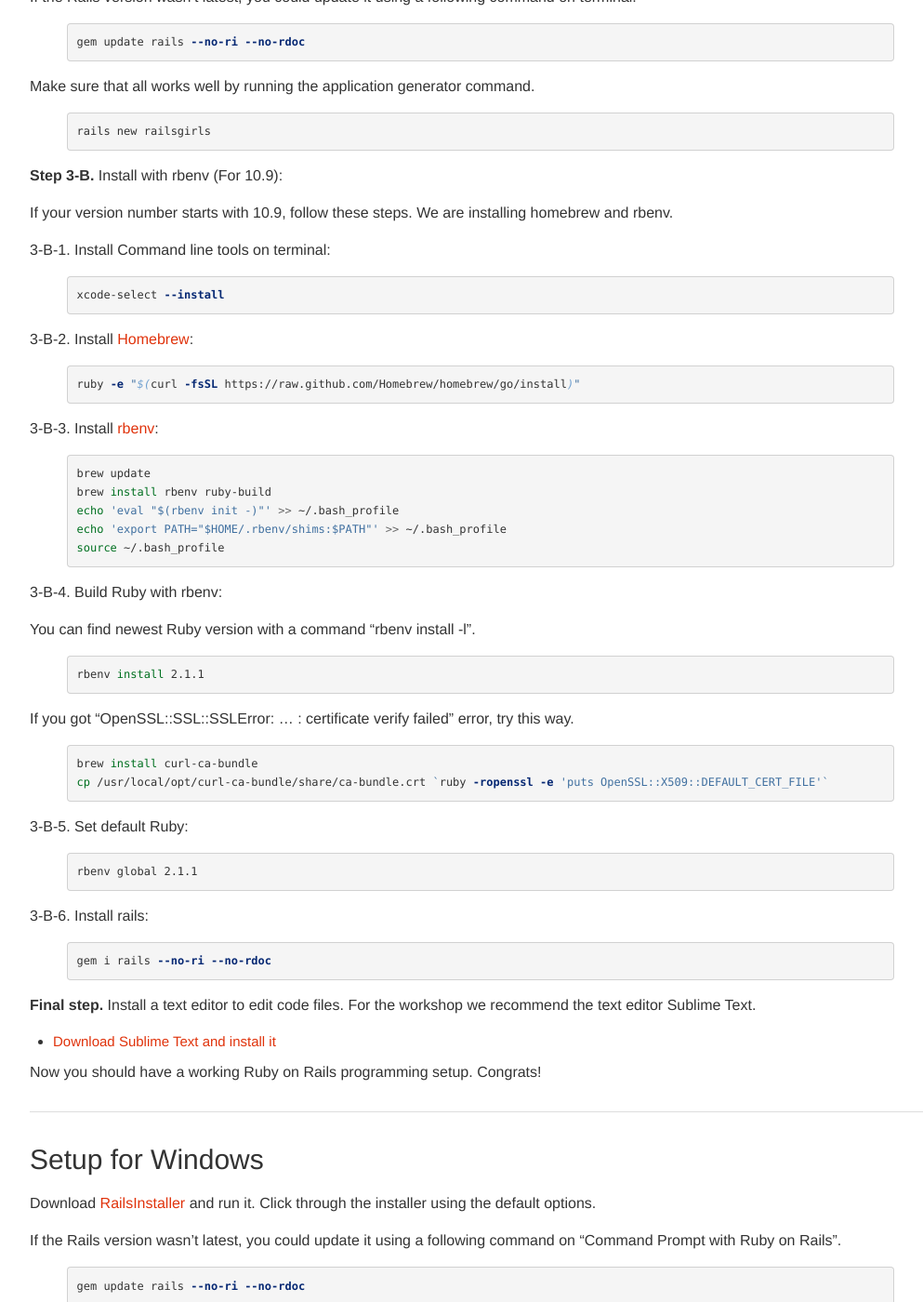
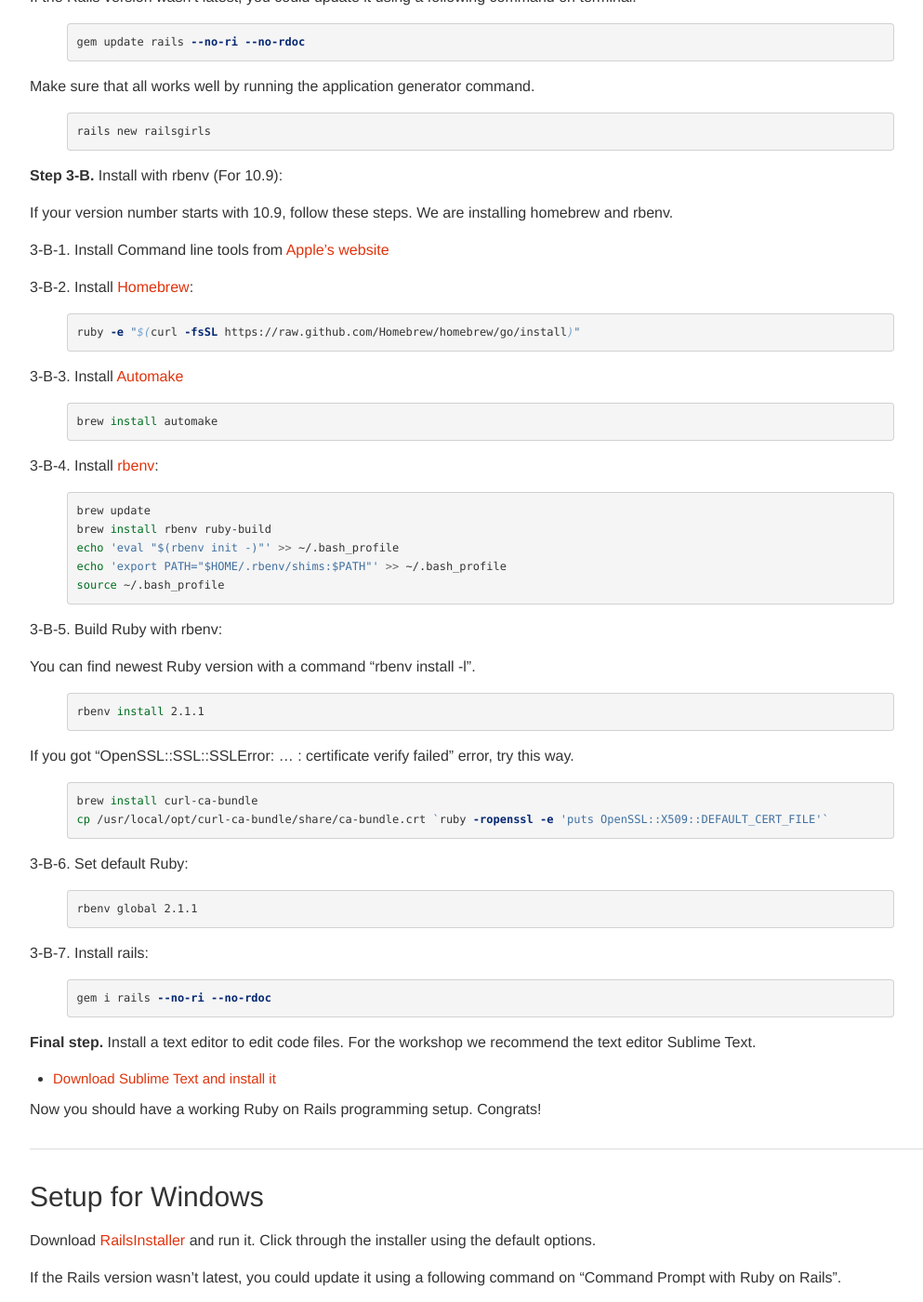
Before and after one commit to railsgirls/guides.railsgirls.com, a Jekyll site: the page built from _posts/2014-03-16-install.markdown, in a window 1280 px wide and 1400 px high, scrolled down 1707 px. Shown: the whole window at 93% size, without its empty margins (53-1046 px from the left). Built offline with Jekyll 4.4.1, drawn with Linux system fonts in a browser that asks for light colours; nearby versions of some CDN libraries.

Commit message:
updated installation documentation for OS X 10.9 and updated date for document

```diff
--- a/_posts/2013-05-02-install.markdown
+++ b/_posts/2014-03-16-install.markdown
@@ -52,11 +52,7 @@ rails new railsgirls
 
 If your version number starts with 10.9, follow these steps. We are installing homebrew and rbenv.
 
-3-B-1. Install Command line tools on terminal:
-
-{% highlight sh %}
-xcode-select --install
-{% endhighlight %}
+3-B-1. Install Command line tools from [Apple's website](https://developer.apple.com/downloads/index.action)
 
 3-B-2. Install [Homebrew](http://brew.sh/):
 
@@ -64,7 +60,13 @@ xcode-select --install
 ruby -e "$(curl -fsSL https://raw.github.com/Homebrew/homebrew/go/install)"
 {% endhighlight %}
 
-3-B-3. Install [rbenv](https://github.com/sstephenson/rbenv):
+3-B-3. Install [Automake](http://www.gnu.org/software/automake/)
+
+{% highlight sh %}
+brew install automake
+{% endhighlight %}
+
+3-B-4. Install [rbenv](https://github.com/sstephenson/rbenv):
 
 {% highlight sh %}
 brew update
@@ -89,13 +91,13 @@ brew install curl-ca-bundle
 cp /usr/local/opt/curl-ca-bundle/share/ca-bundle.crt `ruby -ropenssl -e 'puts OpenSSL::X509::DEFAULT_CERT_FILE'`
 {% endhighlight %}
 
-3-B-5. Set default Ruby:
+3-B-6. Set default Ruby:
 
 {% highlight sh %}
 rbenv global 2.1.1
 {% endhighlight %}
 
-3-B-6. Install rails:
+3-B-7. Install rails:
 
 {% highlight sh %}
 gem i rails --no-ri --no-rdoc
```
Also changed, not shown: other parts of _posts/2014-03-16-install.markdown (+1 -1 lines).
